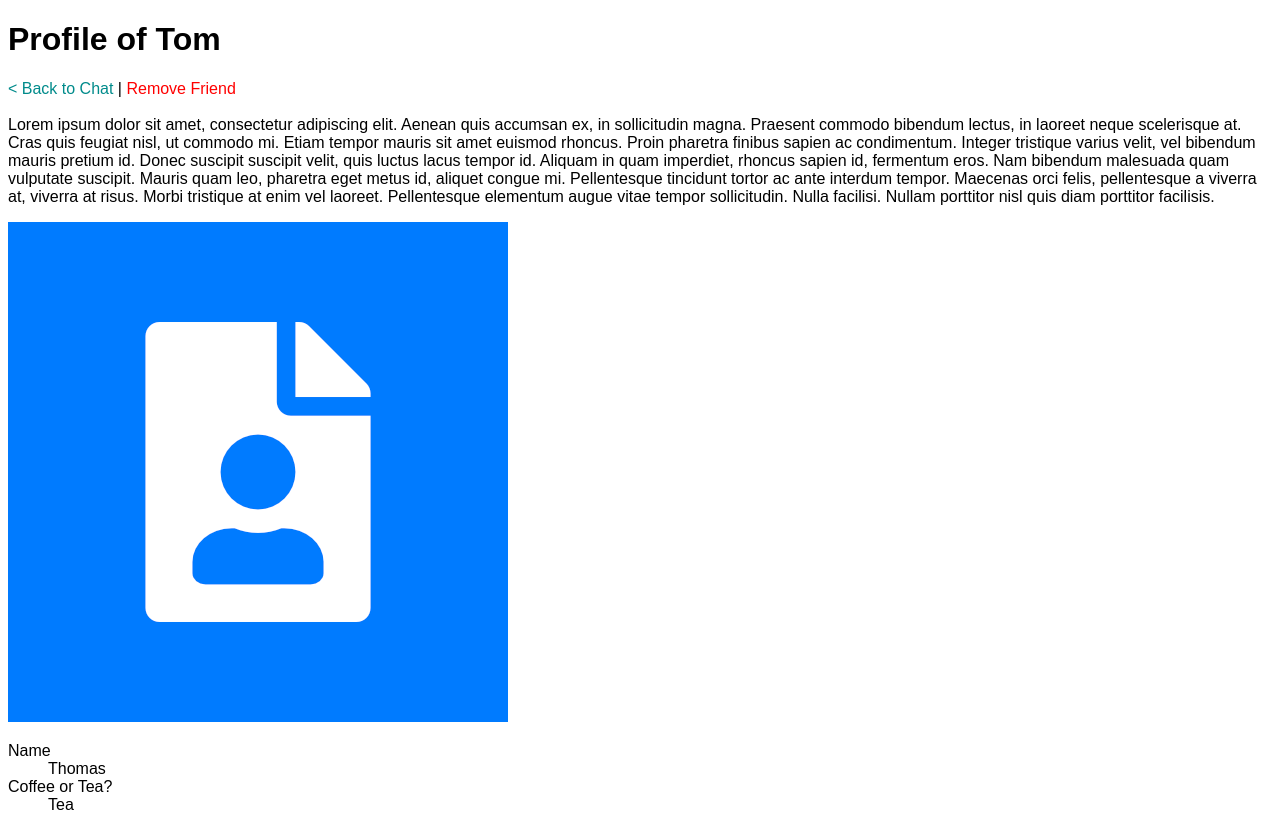
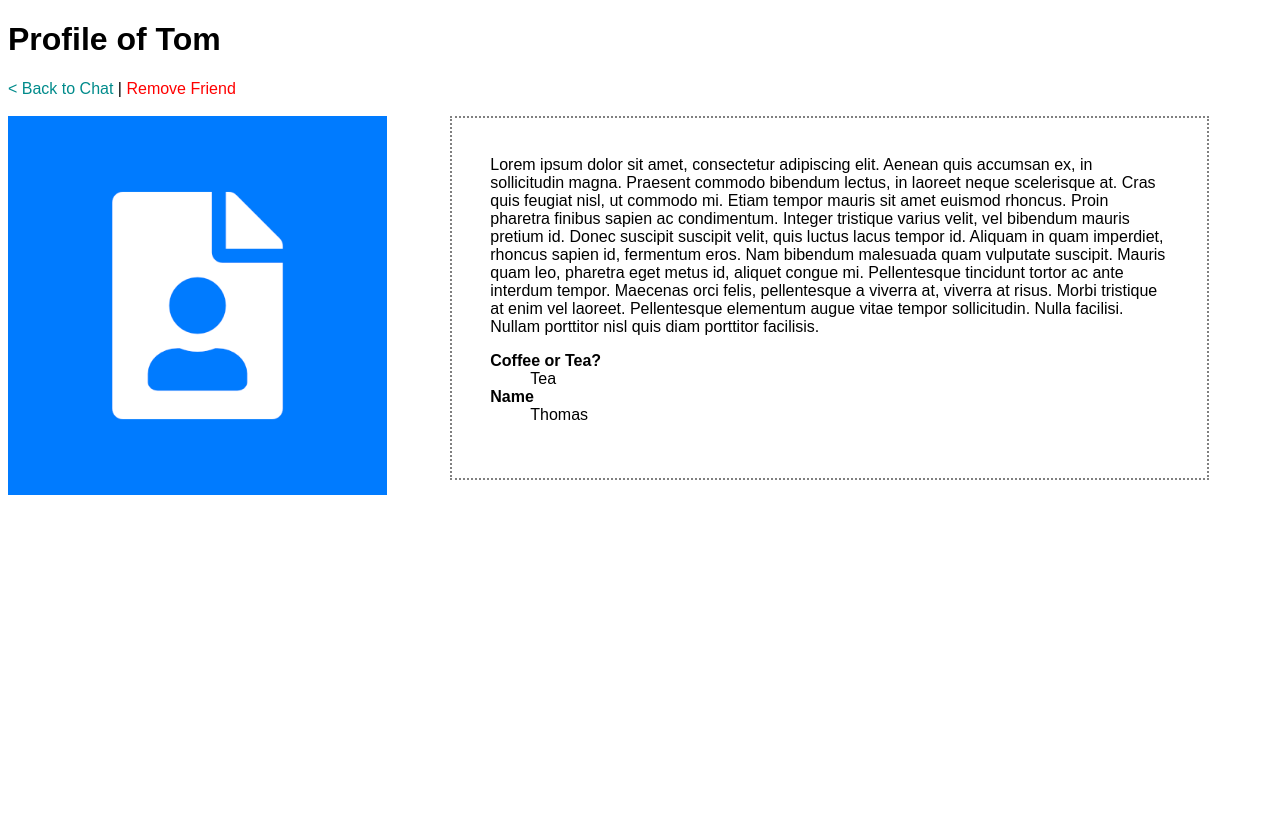
Before and after one commit to OverloaderV/Web-Praktikum, a PHP site: page /profile.html in a window 1280 px wide. After the commit the page ends 495 px from the top, so only its background shows below. Run offline with PHP 8.4, Linux system fonts and the light colour scheme.

Commit message:
profile.html prettyfied

```diff
--- a/profile.html
+++ b/profile.html
@@ -17,6 +17,8 @@
     <br>
 
     <div>
+        <img id="pfpic" src="images/profile.png" width="500">
+        <fieldset class="container">
         <label id="aboutme">
             Lorem ipsum dolor sit amet, consectetur adipiscing elit. Aenean quis accumsan ex, in sollicitudin magna.
             Praesent commodo bibendum
@@ -31,17 +33,16 @@
             tempor. Maecenas orci felis, pellentesque a viverra at, viverra at risus. Morbi tristique at enim vel
             laoreet. Pellentesque elementum
             augue vitae tempor sollicitudin. Nulla facilisi. Nullam porttitor nisl quis diam porttitor facilisis.
-        </label>
 
-        <p>
-            <img id="pfpic" src="images/profile.png" width="500">
-        </p>
 
             <dl>
+                <dt>Coffee or Tea?</dt>
+                <dd id="drink">Tea</dd>
                 <dt>Name</dt>
                 <dd id="name">Thomas</dd>
-            <dt>Coffee or Tea?</dt>
-            <dd id="drink">Tea</dd>
+
             </dl>
+        </label>
         </div>
+    </fieldset>
 </body>
--- a/stylesheet.css
+++ b/stylesheet.css
@@ -130,3 +130,19 @@ hr{
   border-style:dashed ;
 
 }
+img#pfpic{
+  width: 30%;
+  float: left;
+  margin-right: 5%;
+}
+.container{
+  color: gray;
+  margin-right: 5%;
+  padding: 3%;
+}
+label#aboutme{
+  color: black;
+}
+dt{
+  font-weight: bold;
+}
```
Lines whose indentation alone changed are shown as unchanged.
